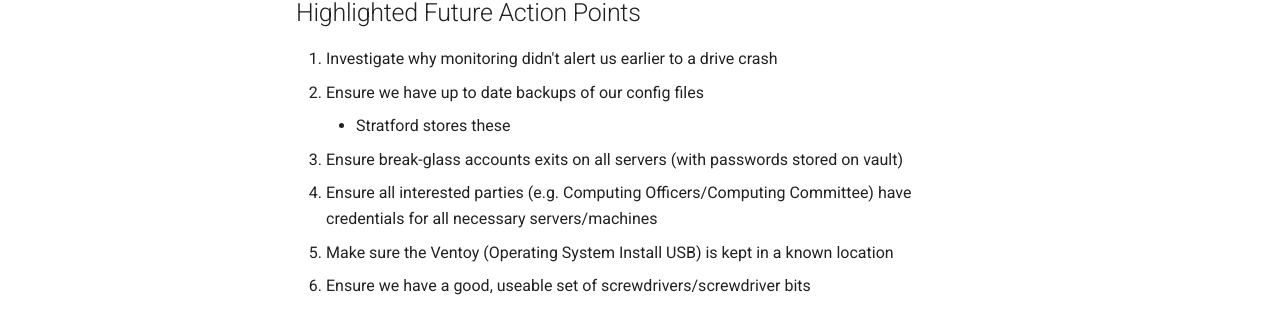
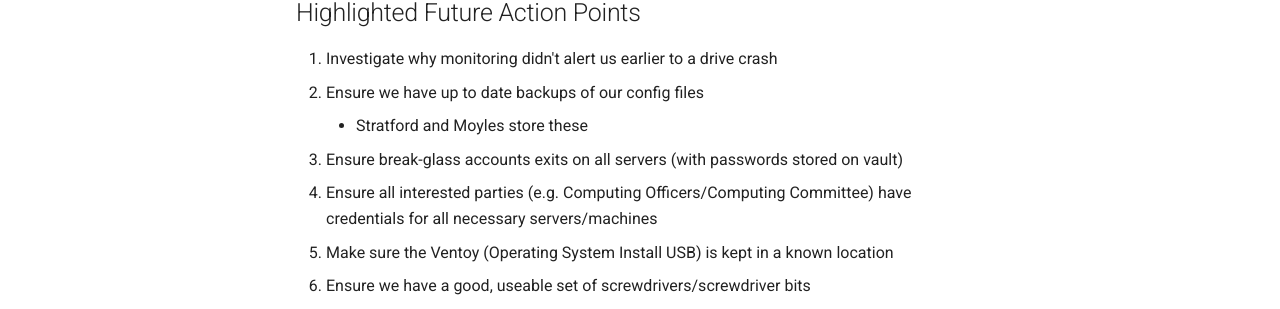
Before and after one commit to UniversityRadioYork/ceedox-2, an MkDocs documentation site: the page built from docs/incidents/fw0-20240809.md, in a window 1280 px wide and 900 px high, scrolled down 2984 px. Shown: the part 465-774 px from the top of the window. Built offline with MkDocs 1.6.1 and Material for MkDocs 9.7.7, drawn with Linux system fonts in a browser that asks for light colours; comment, search, counter and statistics services are not loaded.

Commit message:
Correctly mention that Moyles also stores backups of our config files (though not always as up to date)
Co-authored-by: Marks Polakovs <github@markspolakovs.me>

```diff
--- a/docs/incidents/fw0-20240809.md
+++ b/docs/incidents/fw0-20240809.md
@@ -65,7 +65,7 @@ Just after midnight, Ash returns to set up the DHCP server, and then fix a misco
 
 1.  Investigate why monitoring didn't alert us earlier to a drive crash
 2.  Ensure we have up to date backups of our config files
-    -   Stratford stores these
+    -   Stratford and Moyles store these
 3.  Ensure break-glass accounts exits on all servers (with passwords stored on vault)
 4.  Ensure all interested parties (e.g. Computing Officers/Computing Committee) have credentials for all necessary servers/machines
 5.  Make sure the Ventoy (Operating System Install USB) is kept in a known location
```
